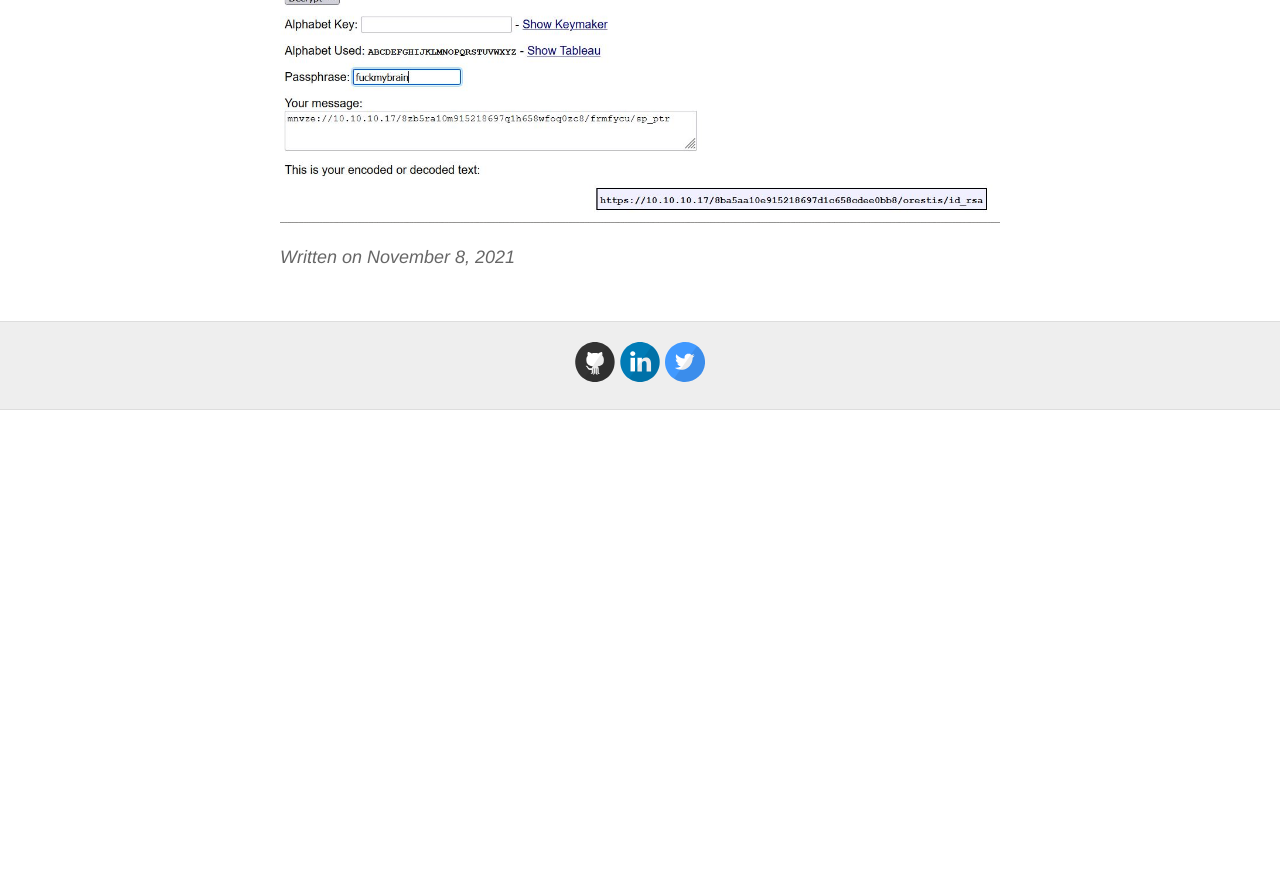
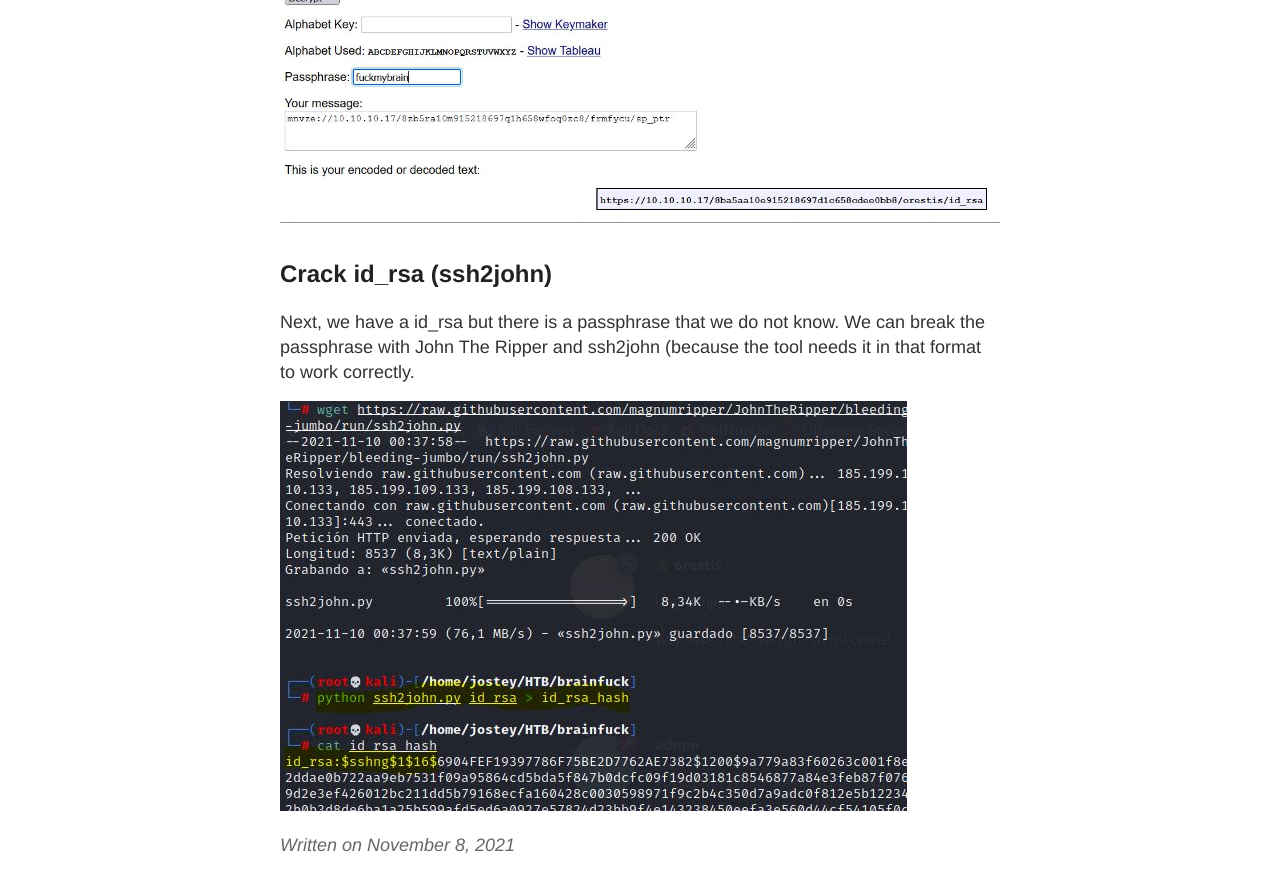
Before and after one commit to jostey/jostey.github.io, a Jekyll site: the page built from _posts/2021-11-8-Brainfuck-HTB.md, in a window 1280 px wide and 900 px high, scrolled down 7696 px. Shown: the top 893 px of the window. Built offline with Jekyll 4.4.1, drawn with Linux system fonts in a browser that asks for light colours; before the commit the page ends 8106 px from its top, so only the background shows below that.

Commit message:
Update 2021-11-8-Brainfuck-HTB.md

```diff
--- a/_posts/2021-11-8-Brainfuck-HTB.md
+++ b/_posts/2021-11-8-Brainfuck-HTB.md
@@ -118,3 +118,8 @@ The cypher is Vigenere and it uses a cipher based on a key that spans the length
 With a key to decrypt a string we could decrypt a possible ssh key URL. That's right!
 
 ![vigenere]({{ site.baseurl }}/images/brainfuck/vigenere.jpg)
+
+## Crack id_rsa (ssh2john)
+Next, we have a id_rsa but there is a passphrase that we do not know. We can break the passphrase with John The Ripper and ssh2john (because the tool needs it in that format to work correctly.
+
+![ssh2john]({{ site.baseurl }}/images/brainfuck/ssh2john.jpg)
```
